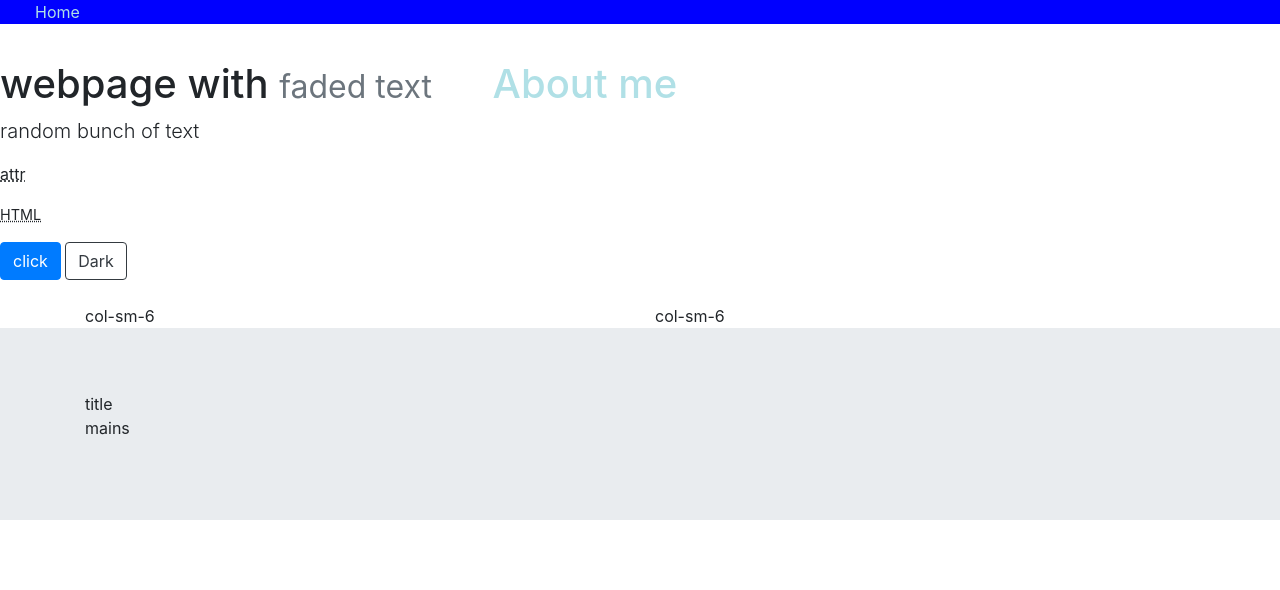
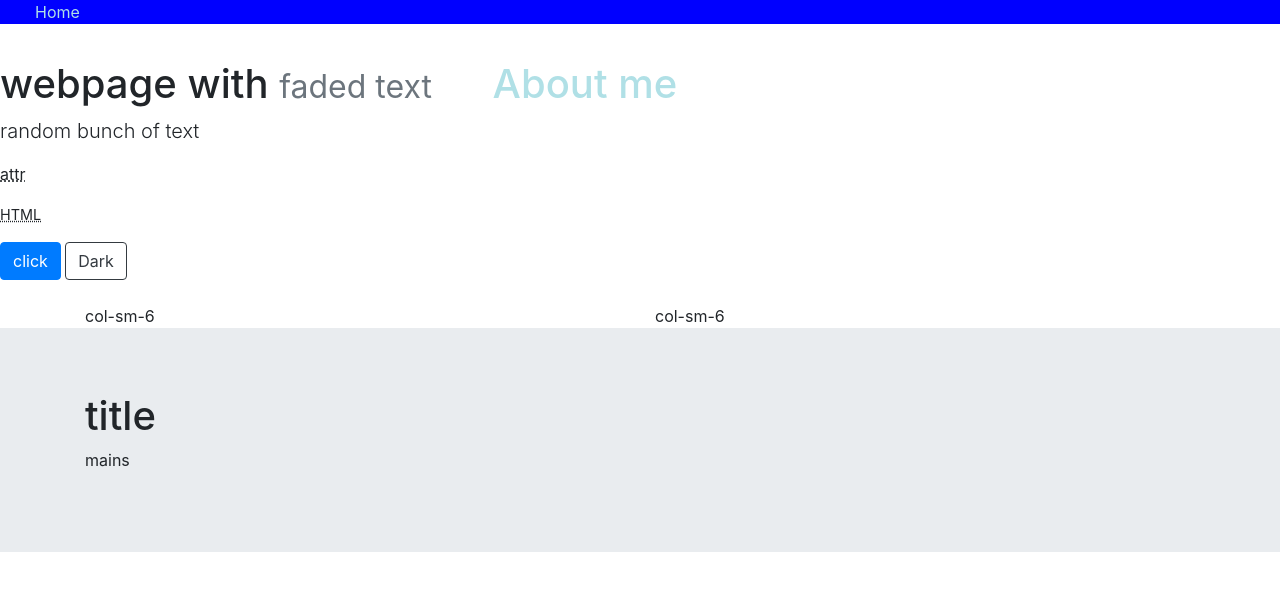
Before and after one commit to Arabella10101/prac, a plain HTML site: page index.html in a window 1280 px wide. Drawn offline with nearby package versions, Linux system fonts and the light colour scheme.

Commit message:
fixed slight error

```diff
--- a/index.html
+++ b/index.html
@@ -45,7 +45,7 @@
    </div>
 
    <div class="jumbotron jumbotron-fluid">
-       <div class="container"
+       <div class="container">
        <h1>title</h1>
        <p>mains</p>
        </div>
```
